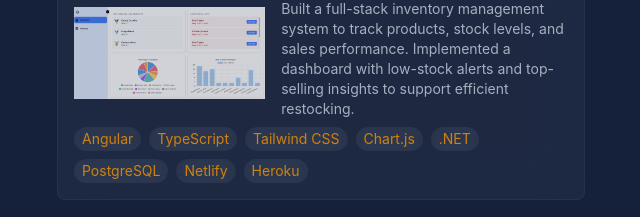
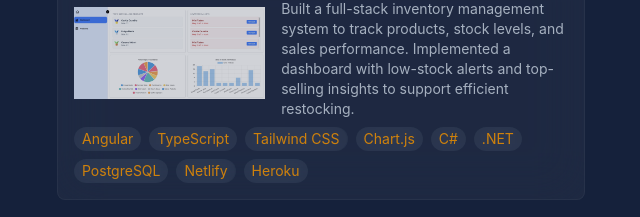
Before and after one commit to jacobadam/jacobnevitt-portfolio, a Next.js app: page / in a window 1280 px wide. Shown: the part 1520-1737 px from the top of the page, without its empty margins (599-1239 px from the left). Built offline with nearby package versions, Linux system fonts and the light colour scheme.

Commit message:
add technology

```diff
--- a/app/data/projects.ts
+++ b/app/data/projects.ts
@@ -68,6 +68,7 @@ export const ProjectData: Project[] = [
       "TypeScript",
       "Tailwind CSS",
       "Chart.js",
+      "C#",
       ".NET",
       "PostgreSQL",
       "Netlify",
```
